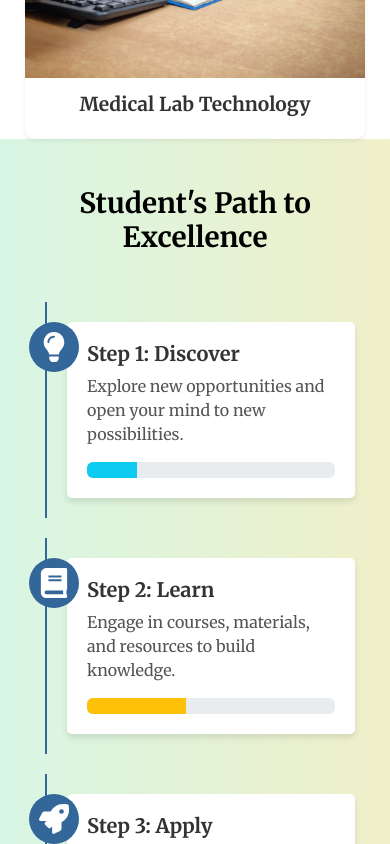
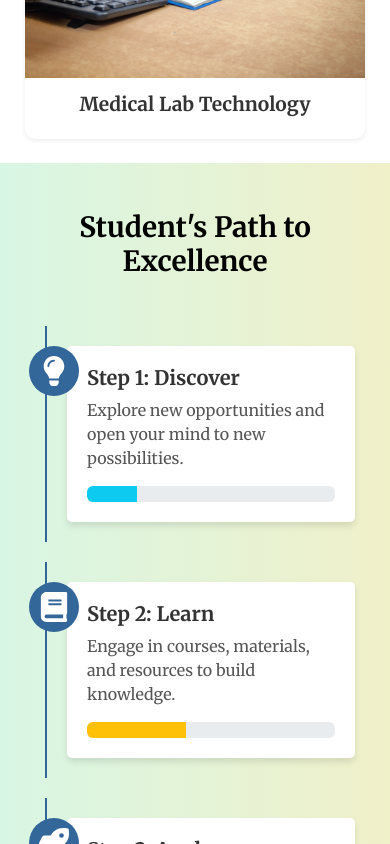
Before and after one commit to AAbhishek1234/medicalMission, a React (Create React App) app: page / in a window 390 px wide. Shown: the part 4460-5304 px from the top of the page. Built offline with nearby package versions, Linux system fonts and the light colour scheme.

Commit message:
final chnage without text

```diff
--- a/src/components/se.css
+++ b/src/components/se.css
@@ -61,6 +61,6 @@
 
   @media(max-width: 768px){
 .timeline-section{
-    margin-top: 0rem !important;
+    margin-top: 1.5rem !important;
 }
   }
```
